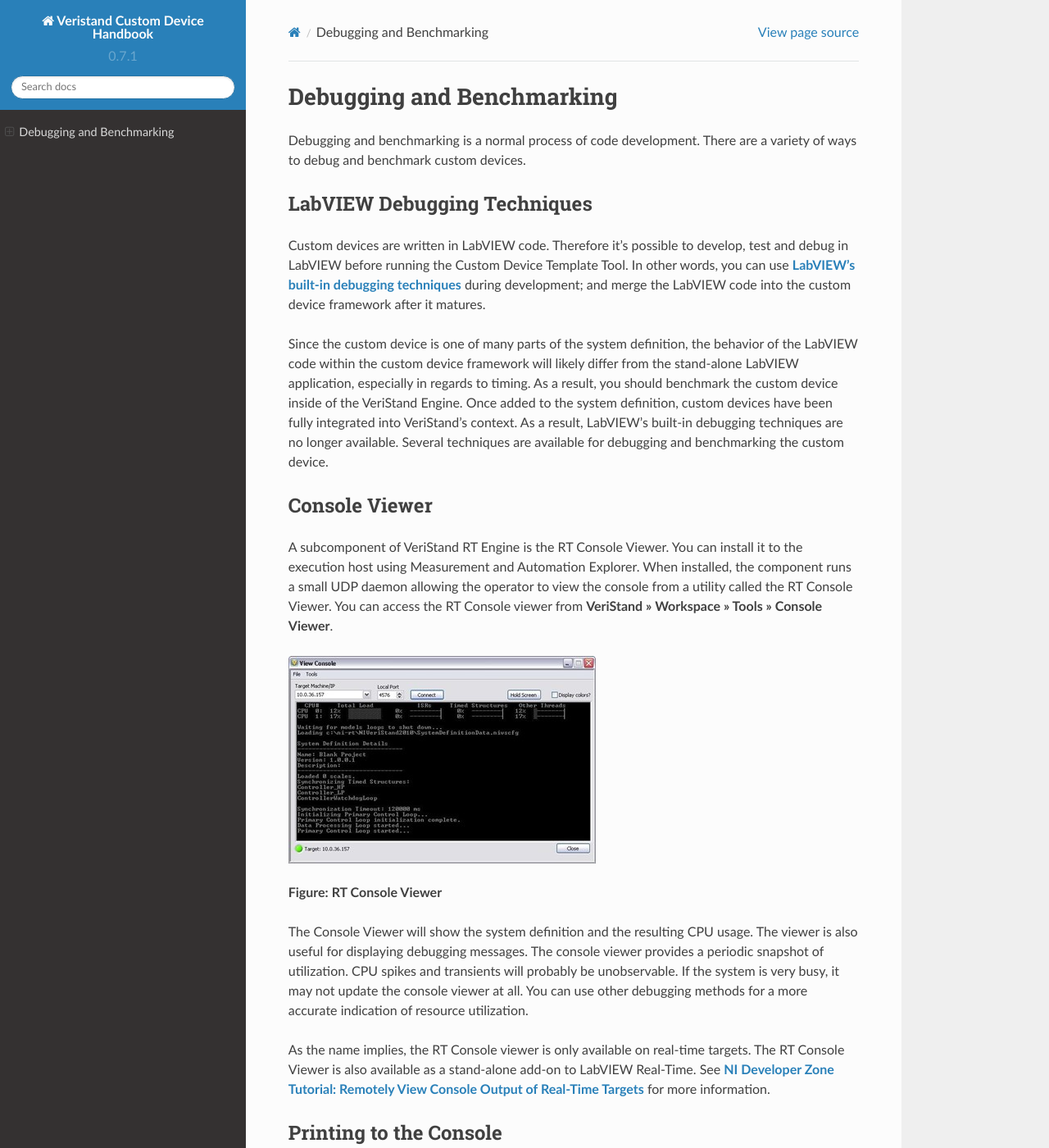
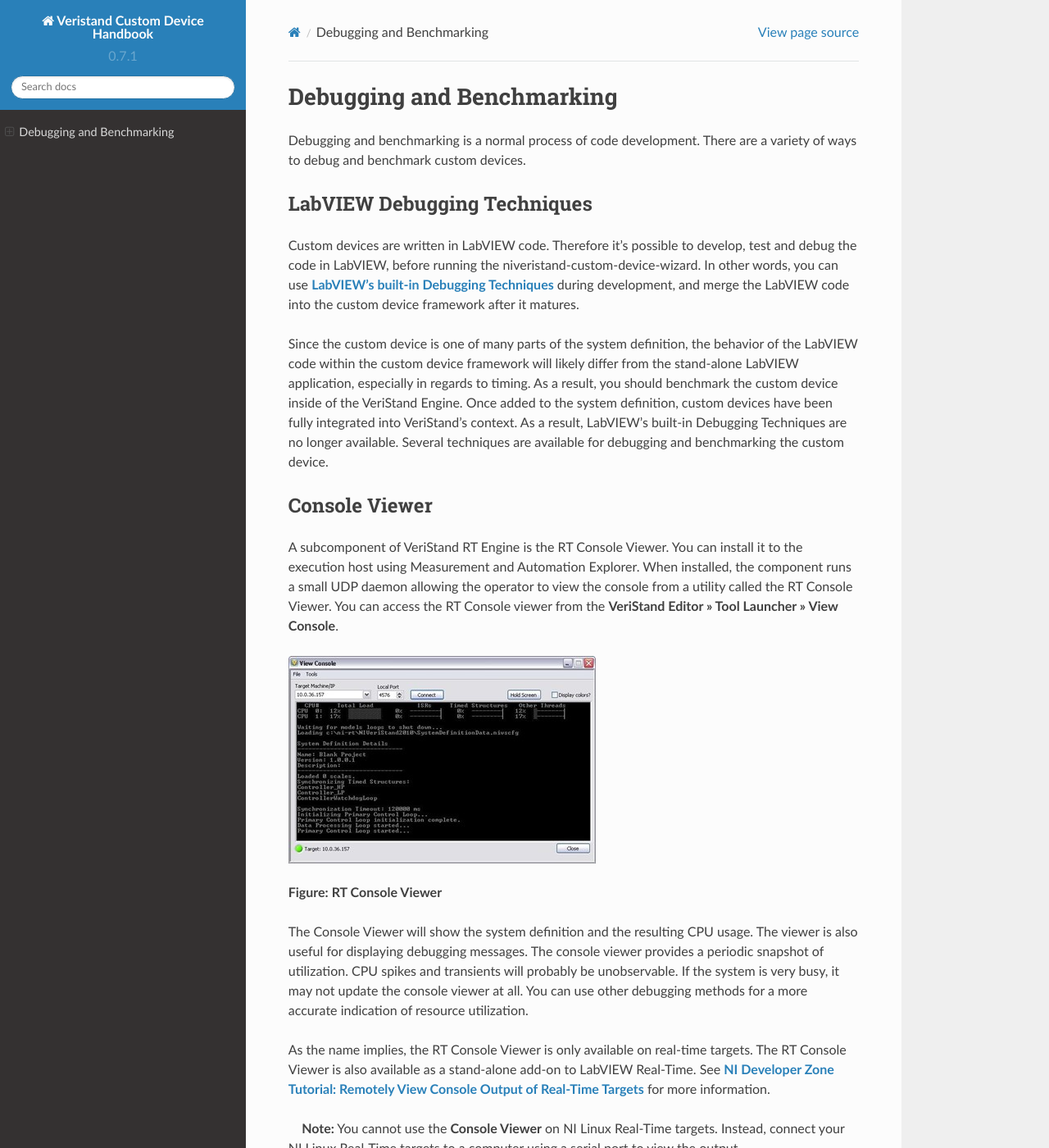
Before and after one commit to ni/niveristand-custom-device-handbook, a Sphinx documentation site: the page built from docs/LabVIEW_Debugging_Techniques.md, in a window 1280 px wide and 1400 px high. Shown: the whole window at 82% size. Built offline with Sphinx 7.4.7 and the Read the Docs theme 2.0.0, drawn with Linux system fonts in a browser that asks for light colours; some of the changed text lies outside the part shown.

Commit message:
Apply suggestions from code review
Adding the suggestions from the review

Co-authored-by: Paul Huțanu <62251693+phutanu@users.noreply.github.com>

````diff
--- a/docs/LabVIEW_Debugging_Techniques.md
+++ b/docs/LabVIEW_Debugging_Techniques.md
@@ -4,15 +4,15 @@
 
 #### LabVIEW Debugging Techniques
 
-Custom devices are written in LabVIEW code. Therefore it’s possible to develop, test and debug in LabVIEW before running the Custom Device Template Tool. In other words, you can use **[LabVIEW’s built-in debugging techniques](https://www.ni.com/en-us/support/documentation/supplemental/12/debugging-techniques-in-labview.html)** during development; and merge the LabVIEW code into the custom device framework after it matures.
+Custom devices are written in LabVIEW code. Therefore it’s possible to develop, test and debug the code in LabVIEW, before running the niveristand-custom-device-wizard. In other words, you can use **[LabVIEW’s built-in Debugging Techniques](https://www.ni.com/en-us/support/documentation/supplemental/12/debugging-techniques-in-labview.html)** during development, and merge the LabVIEW code into the custom device framework after it matures.
 
 Since the custom device is one of many parts of the system definition, the behavior of the LabVIEW code within the custom device framework will likely differ from the stand-alone LabVIEW application, especially in regards to timing. As a result, you should benchmark the custom device inside of the VeriStand Engine.
-Once added to the system definition, custom devices have been fully integrated into VeriStand’s context. As a result, LabVIEW’s built-in debugging techniques are no longer available. Several techniques are available for debugging and benchmarking the custom device.
+Once added to the system definition, custom devices have been fully integrated into VeriStand’s context. As a result, LabVIEW’s built-in Debugging Techniques are no longer available. Several techniques are available for debugging and benchmarking the custom device.
 
 #### Console Viewer
 
 A subcomponent of VeriStand RT Engine is the RT Console Viewer.
-You can install it to the execution host using Measurement and Automation Explorer. When installed, the component runs a small UDP daemon allowing the operator to view the console from a utility called the RT Console Viewer. You can access the RT Console viewer from **VeriStand » Workspace » Tools » Console Viewer**.
+You can install it to the execution host using Measurement and Automation Explorer. When installed, the component runs a small UDP daemon allowing the operator to view the console from a utility called the RT Console Viewer. You can access the RT Console viewer from the **VeriStand Editor » Tool Launcher » View Console**.
 
 ![](images/ConsoleViewer1.jpg)
 
@@ -20,27 +20,29 @@
 
 The Console Viewer will show the system definition and the resulting CPU usage. The viewer is also useful for displaying debugging messages. The console viewer provides a periodic snapshot of utilization. CPU spikes and transients will probably be unobservable. If the system is very busy, it may not update the console viewer at all. You can use other debugging methods for a more accurate indication of resource utilization.
 
-As the name implies, the RT Console viewer is only available on real-time targets. The RT Console Viewer is also available as a stand-alone add-on to LabVIEW Real-Time. See **[NI Developer Zone Tutorial: Remotely View Console Output of Real-Time Targets](https://knowledge.ni.com/KnowledgeArticleDetails?id=kA03q000000x4TjCAI&l=en-US)** for more information.
+As the name implies, the RT Console Viewer is only available on real-time targets. The RT Console Viewer is also available as a stand-alone add-on to LabVIEW Real-Time. See **[NI Developer Zone Tutorial: Remotely View Console Output of Real-Time Targets](https://knowledge.ni.com/KnowledgeArticleDetails?id=kA03q000000x4TjCAI&l=en-US)** for more information.
+
+&nbsp;&nbsp;&nbsp; **Note:** You cannot use the **Console Viewer** on NI Linux Real-Time targets. Instead, connect your NI Linux Real-Time targets to a computer using a serial port to view the output.
 
 #### Printing to the Console
 Printing to the console is often all that’s needed to debug an application.
 
-#### Printing With NIVS Debug String VI
-The recommended method of printing to the console is to use Print NIVS Debug String VI. You can download the VI from NI Community » VeriStand Add-Ons » Documents » Print VeriStand Debug String.
+#### Printing With "NI VeriStand - Print Debug Line" VI
+The recommended method of printing to the console is to use "NI VeriStand - Print Debug Line" VI. This VI is part of Custom Device API » Utilities » Print Debug Line.vi.
 
 ![](images/NIVSdebugString.jpg)
 
-This VI works on both Windows and RT execution hosts. It has an optional input to change the color of the text. It also has an optional input to append the string to the VeriStand log file.
+This VI works on both Windows and RT execution hosts. It has an optional input (Attribute) to change the color of the text. It also has an optional input to append the string to the VeriStand log file.
 
 #### Printing With ni_emb.dll
 
-The NIVS Debug String VI is not available in VeriStand 2009. You’ll find **ni_emb.dll** in
-**<labview>\Targets\NI\RT\vi.lib**. This dll contains a stub function called **PrintStringToConsole**. Calling this function sends a string to the RT console. Configure the function to run in any thread using the C calling convention. The return type is void and it has a C String pointer input constant. You’ll find this function wrapped in a VI in the same folder in **rtutility.llb\RT Debug String.vi**. Since **ni_emb.dll** is a stub dll, it’s not necessary to deploy this VI to the RT target. The stub exists so the **PrintStringToConsole** function does not return an error when called on Windows.
+You’ll find **ni_emb.dll** in **&lt;labview&gt;\Targets\NI\RT\vi.lib**. This dll contains a stub function called **PrintStringToConsole**. Calling this function sends a string to the RT console. Configure the function to run in any thread using the C calling convention. The return type is void and it has a C String pointer input constant. You’ll find this function wrapped in a VI in the same folder in **rtutility.llb\RT Debug String.vi**. Since **ni_emb.dll** is a stub dll, it’s not necessary to deploy this VI to the RT target. The stub exists so the **PrintStringToConsole** function does not return an error when called on Windows.
 
 If you do not want to call **ni_emb.dll** on a Windows OS, you can use a **[Conditional Disable Structure](https://zone.ni.com/reference/en-XX/help/371361R-01/glang/conditional_disable_structure/)** around the dll. See **[NI Tutorial: Using the Conditional Disable Structure](https://zone.ni.com/reference/en-XX/help/371361R-01/lvhowto/creating_cond_disable_struc/)** for more information.
 
 ![](images/Disable_ni_emb.jpg)
-Figure: Disable ni_emb.dll for non-Windows Operating Systems
+
+**Figure: Disable ni_emb.dll for non-Windows Operating Systems**
 
 #### Distributed System Manager
 
@@ -50,7 +52,7 @@
 
 #### System Channels
 
-VeriStand includes dozens of **[system channels](https://zone.ni.com/reference/en-XX/help/372846M-01/veristand/system_channels_table/)**. System channels provide information about what’s going on under the hood of VeriStand. Several of these system channels are useful in benchmarking and debugging.
+VeriStand includes dozens of **[system channels](https://www.ni.com/documentation/en/veristand/latest/manual/system-channels/)**. System channels provide information about what’s going on under the hood of VeriStand. Several of these system channels are useful in benchmarking and debugging.
 
 #### Table of Debugging and Benchmarking System Channels
 
@@ -68,15 +70,19 @@
 +-----------------+--------------------------------------------------------------------------+
 ```
 
-If the value of the count channels increase over time, the execution host is not achieving the desired loop rates. You can use the system channels in conjunction with an **[alarm](https://zone.ni.com/reference/en-XX/help/372846M-01/veristand/add_alarms/)** or **[procedure](https://www.ni.com/documentation/en/veristand/latest/manual/add-configure-procedure/)** to handle the event.
+If the value of the count channels increase over time, the execution host is not achieving the desired loop rates. You can use the system channels in conjunction with an **[alarm](https://www.ni.com/documentation/en/veristand/latest/manual/add-configure-alarm/)** or **[procedure](https://www.ni.com/documentation/en/veristand/latest/manual/add-configure-procedure/)** to handle the event.
 
-#### System Monitor Add-on
+#### System Monitor Custom Device
 
-The VeriStand System Monitor is a Custom Device that tracks memory resources and CPU usage on an RT target running the VeriStand Engine. Set the update rate (Hz) in System Explorer to determine how often the custom device checks CPU and memory usage and sends them to the corresponding channel. The VeriStand System Monitor can only be used on an RT target. The custom device returns an error if you target it to a Windows system.
+The [System Monitor Custom Device](https://github.com/ni/niveristand-system-monitor-custom-device/releases) tracks memory resources and CPU usage on an RT target running the VeriStand Engine. Set the update rate (Hz) in System Explorer to determine how often the custom device checks CPU and memory usage and sends them to the corresponding channel. The VeriStand System Monitor can only be used on an RT target. The custom device returns an error if you target it to a Windows system.
+
+#### Telemetry Custom Device
+
+The [Telemetry Custom Device](https://github.com/ni/niveristand-telemetry-custom-device/releases) supports VeriStand benchmarking by helping you log system channels and monitor target resources. The usage data is logged to a TDMS file on the target that is running the VeriStand Engine.
 
 #### Real-Time Trace Viewer
 
-VeriStand 2020 provides built-in support for using the **[Real-Time Trace Viewer](https://zone.ni.com/reference/en-XX/help/370715P-01/lvtracehelp/lv_tracetoolkit_help/)** and **[Real-Time Trace Viewer VIs](https://zone.ni.com/reference/en-XX/help/370715P-01/lvtrace/tracetoolkitvis_pal/)** to capture the timing and execution data of VI and thread events for applications running on an RT target. In LabVIEW, select **Tools»Real-Time Module»Trace Viewer** to display the Real-Time Trace Viewer. For more info on how to use Real-Time Trace Viewer, in LabVIEW go to **Help>>LabVIEW Help>>Real-Time Module>>Real-Time Trace Viewer**.
+VeriStand 2020 provides built-in support for using the **[Real-Time Trace Viewer](https://zone.ni.com/reference/en-XX/help/370715P-01/lvtracehelp/lv_tracetoolkit_help/)** and **[Real-Time Trace Viewer VIs](https://zone.ni.com/reference/en-XX/help/370715P-01/lvtrace/tracetoolkitvis_pal/)** to capture the timing and execution data of VI and thread events for applications running on an RT target. In a LabVIEW VI, select **Tools»Real-Time Module»Trace Viewer** to display the Real-Time Trace Viewer. For more info on how to use Real-Time Trace Viewer, in LabVIEW go to **Help>>LabVIEW Help>>Real-Time Module>>Real-Time Trace Viewer**.
 
 
 #### Additional Debugging Options for VeriStand
````
